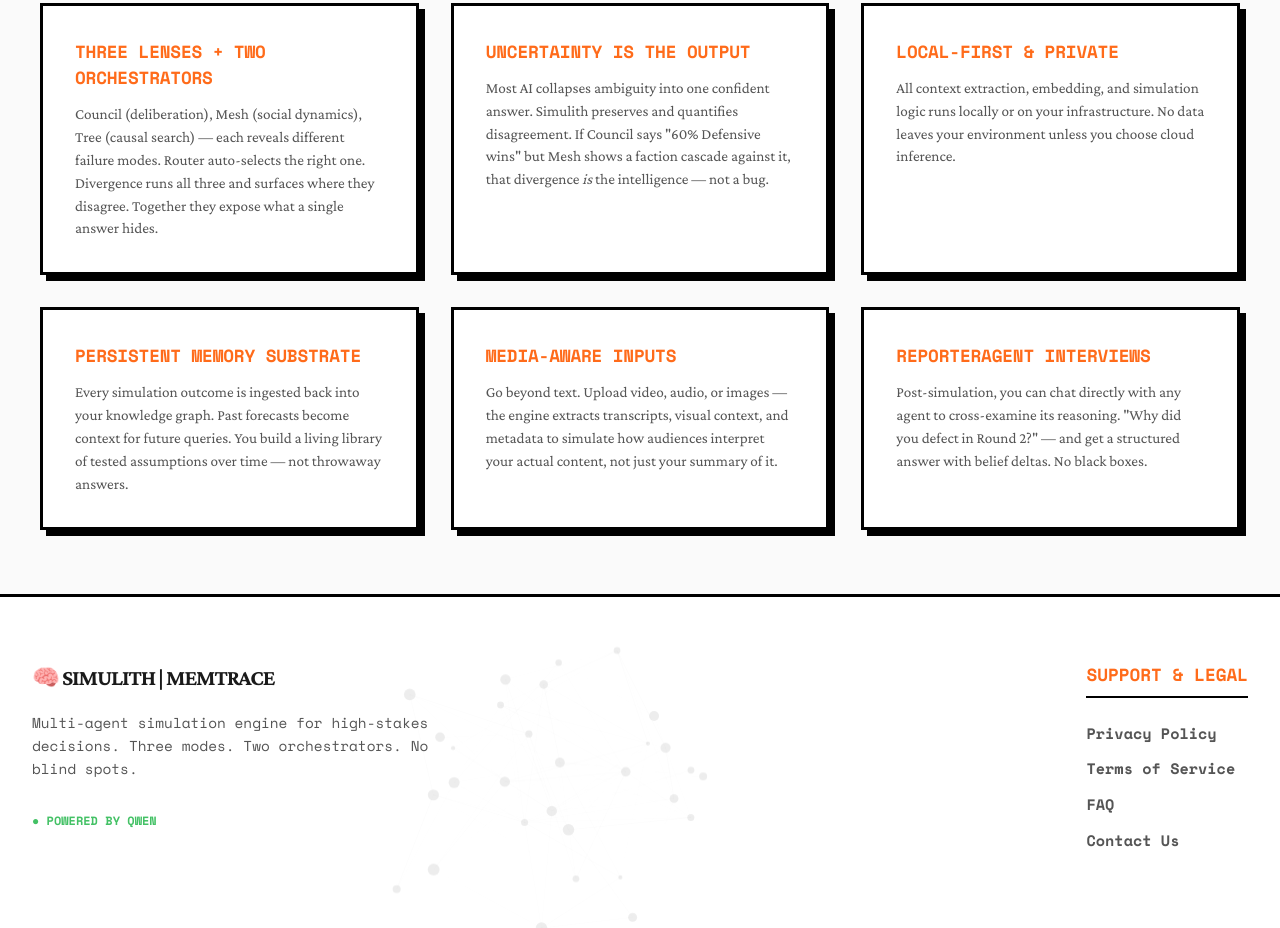
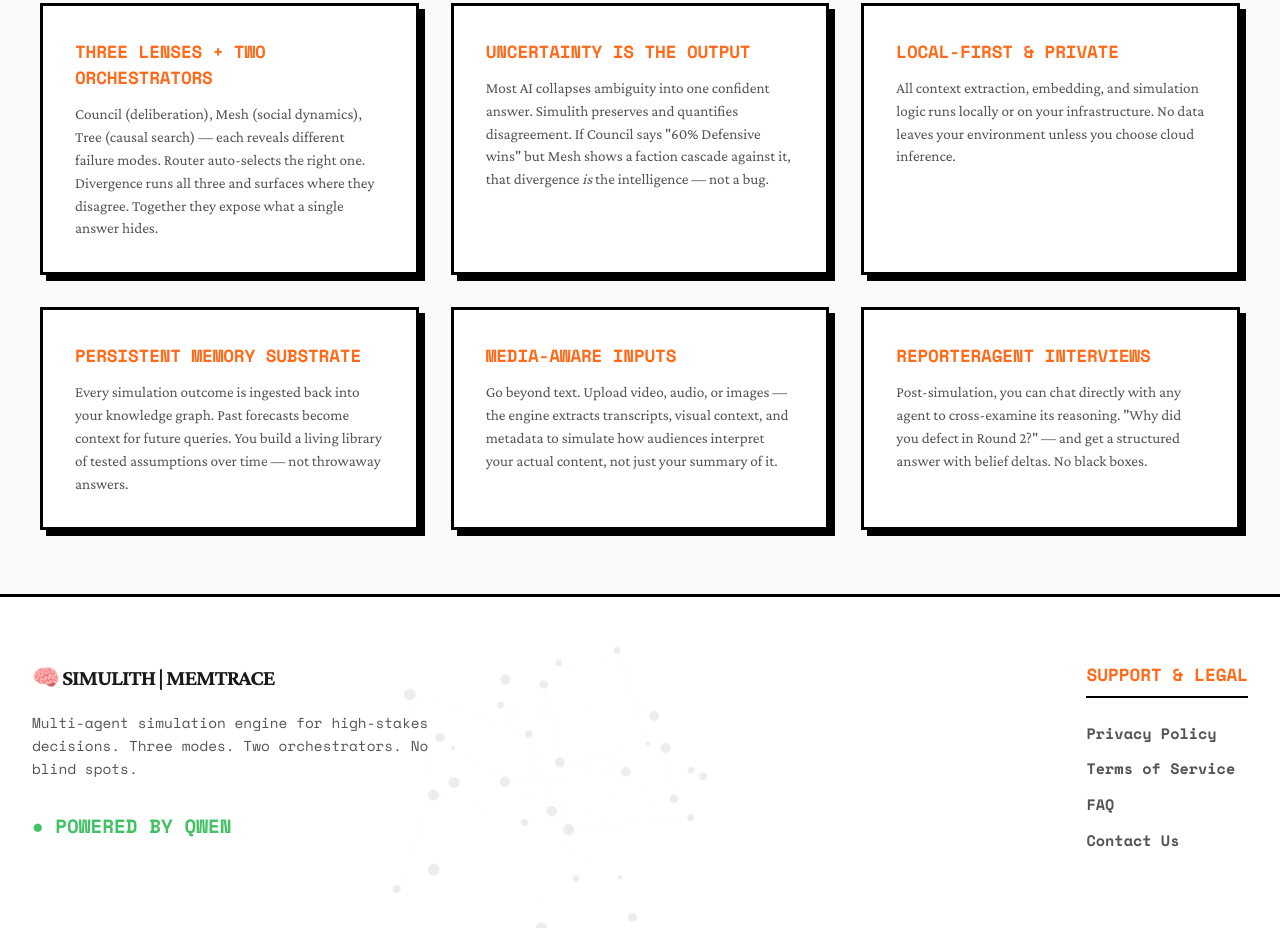
Before and after one commit to hazeezadebayo/memtrace-simulith, a browser extension: page memtrace/simulith/public/landing.html in a window 1280 px wide. Shown: the part 3156-4084 px from the top of the page. Drawn offline with nearby package versions, Linux system fonts and the light colour scheme; a web font is replaced by a local one.

Commit message:
fix: add login page CSP hash, bump powered-by-qwen to 1.2rem

```diff
--- a/memtrace/api/memtrace_server.js
+++ b/memtrace/api/memtrace_server.js
@@ -40,7 +40,7 @@
 
 app.use((req, res, next) => {
     res.setHeader('Content-Security-Policy',
-        "default-src 'self'; script-src 'self' https://accounts.google.com https://static.cloudflareinsights.com 'sha256-9BsbNuO7krRne1dsG+Ry3F9udkwJ8eW6+7HigWKcaN0='; style-src 'self' 'unsafe-inline' https://rsms.me https://fonts.googleapis.com; font-src 'self' https://rsms.me https://fonts.gstatic.com; img-src 'self' data:; frame-src 'self' https://accounts.google.com; connect-src 'self'"
+        "default-src 'self'; script-src 'self' https://accounts.google.com https://static.cloudflareinsights.com 'sha256-9BsbNuO7krRne1dsG+Ry3F9udkwJ8eW6+7HigWKcaN0=' 'sha256-IuGsjRApwdv/8kgOEGH6GZMAkItUlOjFydrGDid5xB0='; style-src 'self' 'unsafe-inline' https://rsms.me https://fonts.googleapis.com; font-src 'self' https://rsms.me https://fonts.gstatic.com; img-src 'self' data:; frame-src 'self' https://accounts.google.com; connect-src 'self'"
     );
     next();
 });
--- a/memtrace/simulith/public/landing.html
+++ b/memtrace/simulith/public/landing.html
@@ -231,7 +231,7 @@
             <p style="font-family: var(--font-mono); font-size: 0.9rem; margin-top: 1rem; color: var(--text-secondary); line-height: 1.6;">
                 Multi-agent simulation engine for high-stakes decisions. Three modes. Two orchestrators. No blind spots.
             </p>
-            <div style="margin-top: 2rem; font-family: var(--font-mono); font-size: 0.75rem; color: var(--accent-green); font-weight: 700;">
+            <div style="margin-top: 2rem; font-family: var(--font-mono); font-size: 1.2rem; color: var(--accent-green); font-weight: 700;">
                 ● POWERED BY QWEN
             </div>
         </div>
```
